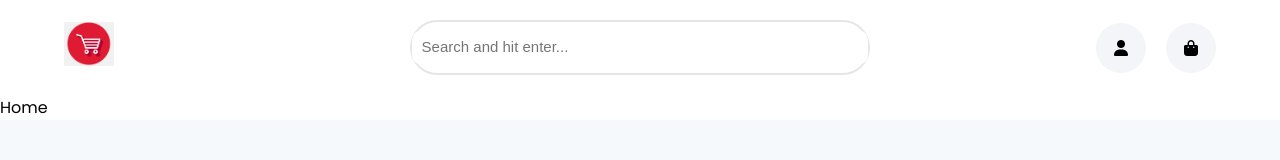
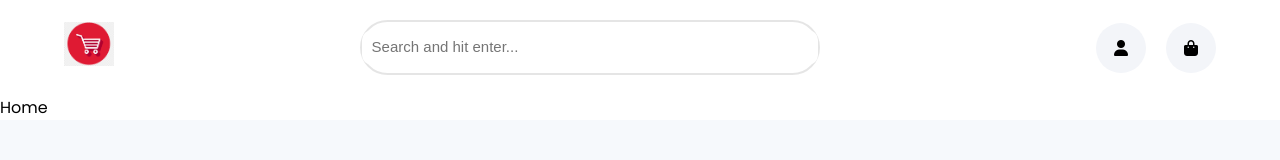
Before and after one commit to vam244/frontend_ecommerce, a React (Create React App) app: page / in a window 1280 px wide. Shown: the top 160 px of the page. Built offline with nearby package versions, Linux system fonts and the light colour scheme; no server answers.

Commit message:
updated css of nav and productpage

```diff
--- a/src/common/header/Search.css
+++ b/src/common/header/Search.css
@@ -9,12 +9,13 @@
 }
 
 .search-box {
-      /* padding-right: rem; */
+      /* padding-right: 5rem; */
+    margin-right: 100px;
     width: 40%;
 }
 .container{
     display: flex;
-    justify-content: space-around;
+    justify-content: space-between;
   }
 
   button {
```
Also changed, not shown: src/common/header/Search.jsx (line endings or trailing spaces).
